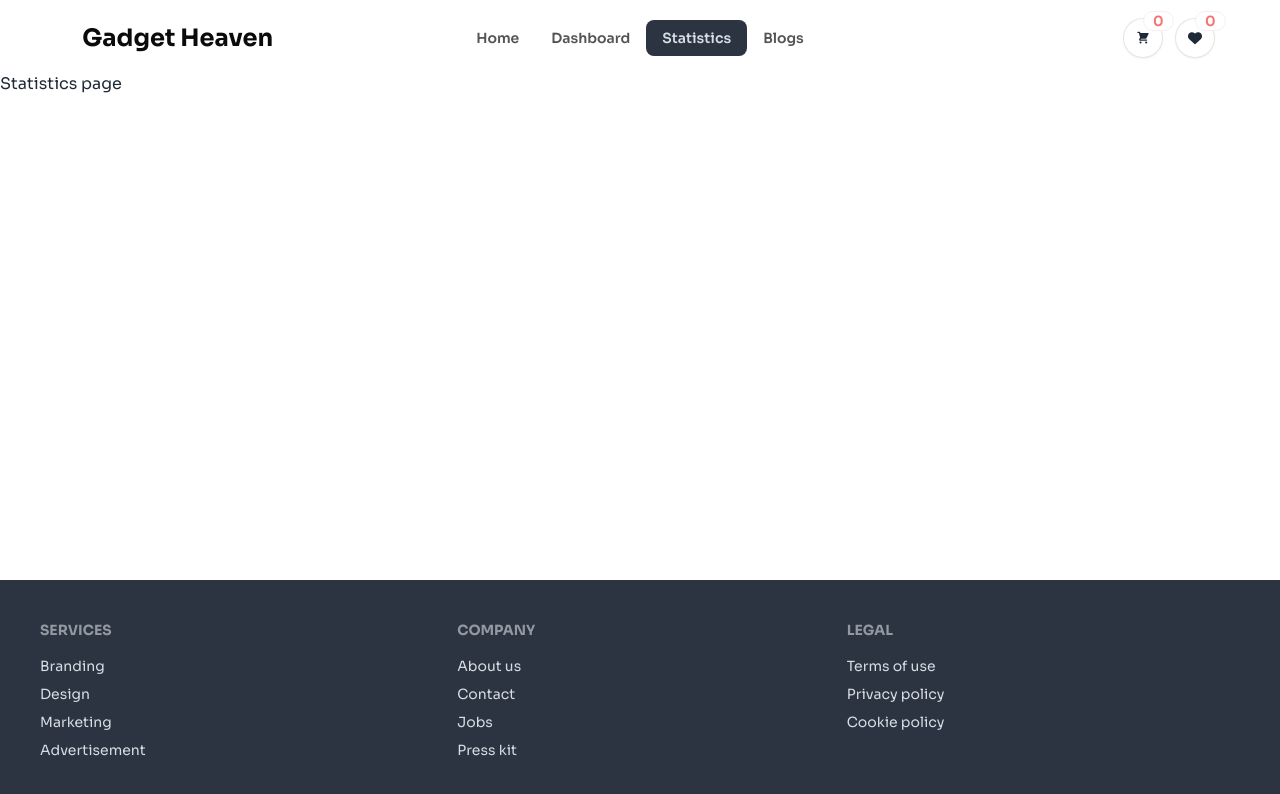
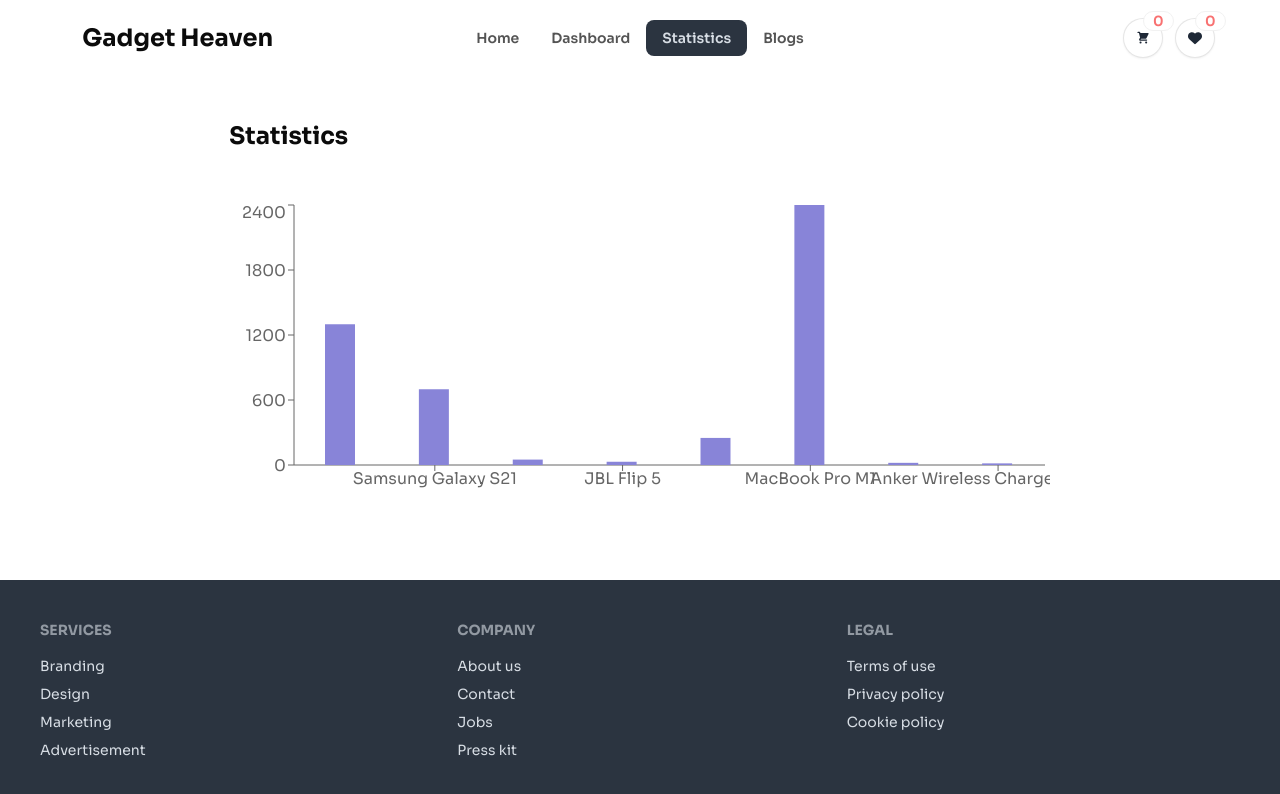
Before and after one commit to programming-hero-web-course-4/b10a8-gadget-heaven-syedmehedi34, a React (Vite) app: page /statistics in a window 1280 px wide. Shown: the top 794 px of the page. Built offline with nearby package versions, Linux system fonts and the light colour scheme.

Commit message:
statistic page done

```diff
--- a/package.json
+++ b/package.json
@@ -20,6 +20,7 @@
     "react-icons": "^5.3.0",
     "react-rating-stars-component": "^2.2.0",
     "react-router-dom": "^6.27.0",
+    "recharts": "^2.13.3",
     "sort-by": "^1.2.0"
   },
   "devDependencies": {
--- a/src/pages/Statistics.jsx
+++ b/src/pages/Statistics.jsx
@@ -1,12 +1,33 @@
 import { Helmet } from "react-helmet-async";
+import { useLoaderData } from "react-router-dom";
+import {
+  Bar,
+  BarChart,
+  ResponsiveContainer,
+  Tooltip,
+  XAxis,
+  YAxis,
+} from "recharts";
 
 const Statistics = () => {
+  const data = useLoaderData();
   return (
-    <div>
+    <div className="w-11/12 mx-auto pb-44">
       <Helmet>
         <title>Statistics -Gadget Heaven</title>
       </Helmet>
-      <p>Statistics page</p>
+
+      <div className="flex items-center justify-center mx-auto">
+        <ResponsiveContainer width="70%" height={300}>
+          <p className="py-12 text-titleOB text-2xl font-bold">Statistics</p>
+          <BarChart data={data}>
+            <XAxis dataKey="product_name" />
+            <YAxis />
+            <Tooltip />
+            <Bar dataKey="price" barSize={30} fill="#8884d8" />
+          </BarChart>
+        </ResponsiveContainer>
+      </div>
     </div>
   );
 };
--- a/src/routes/Routes.jsx
+++ b/src/routes/Routes.jsx
@@ -34,6 +34,7 @@ const routes = createBrowserRouter([
       },
       {
         path: "/statistics",
+        loader: () => fetch("../products.json"),
         element: <Statistics></Statistics>,
       },
       {
```
Also changed, not shown: 1 other file (tests, documents, lock files or other folders).
